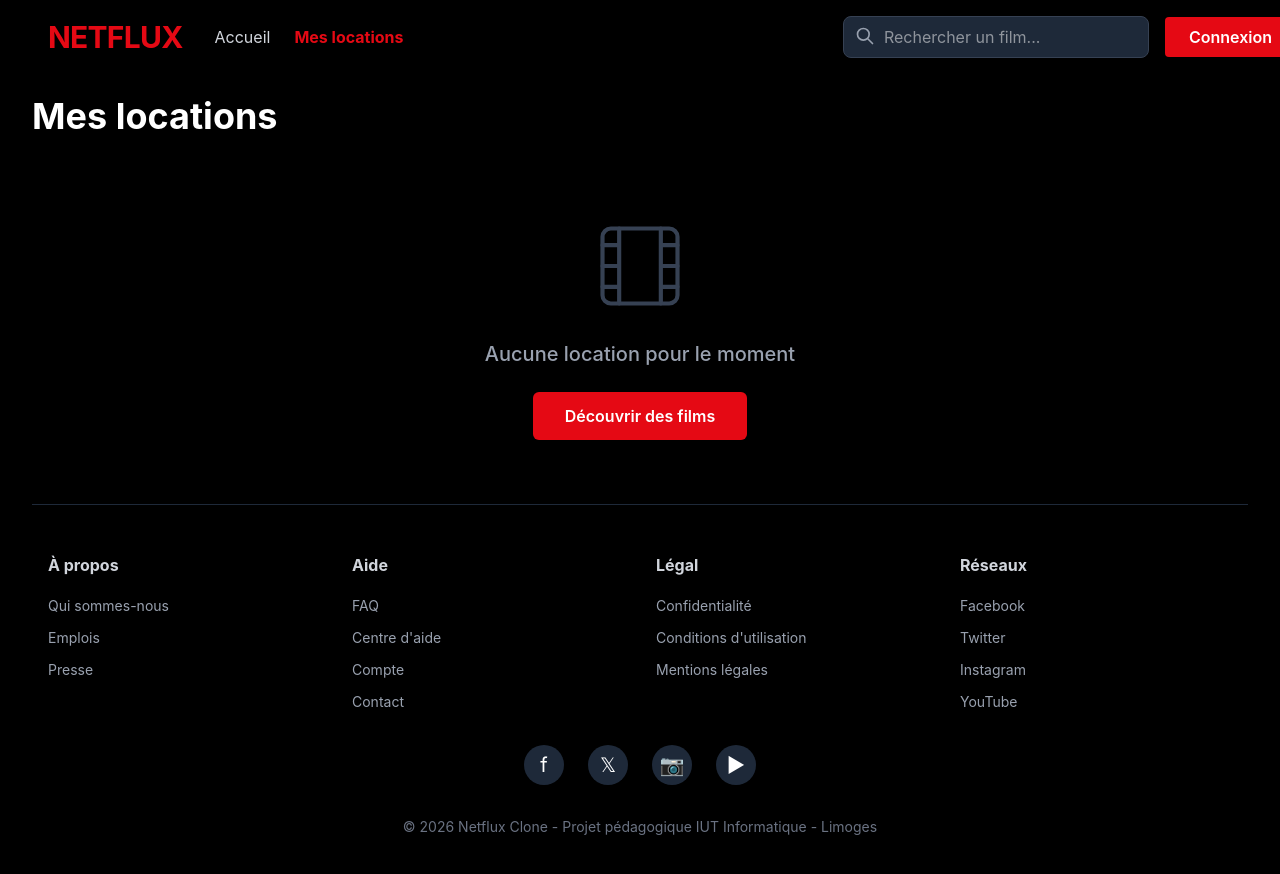
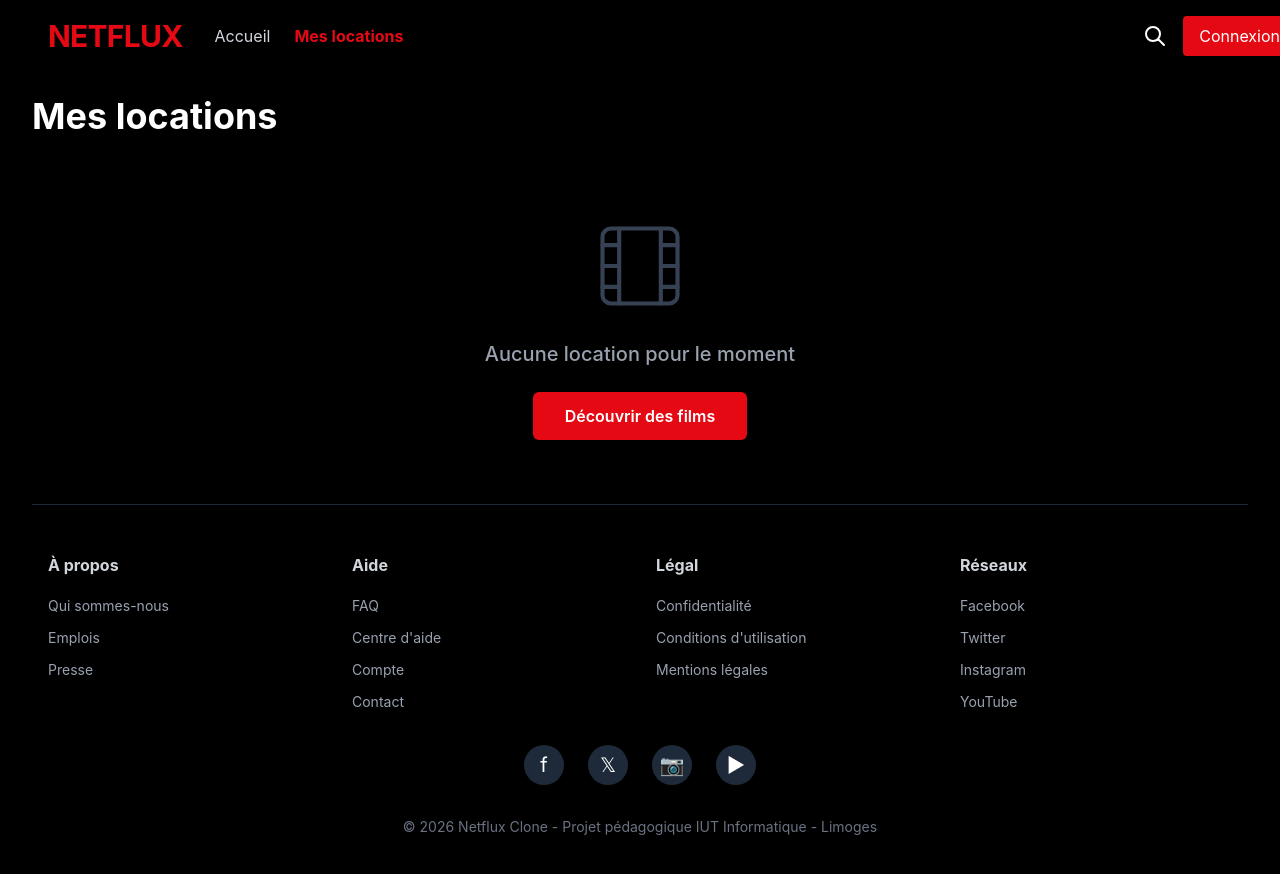
Before and after one commit to hbequet/netflix-like, a React app in the folder frontend-user/: page /my-rentals in a window 1280 px wide. Shown: the top 874 px of the page. Built offline with nearby package versions, Linux system fonts and the light colour scheme; the HTML template or start-up script is replaced by a standard one.

Commit message:
implement AuthProvider

```diff
--- a/frontend-user/src/components/common/Navbar.jsx
+++ b/frontend-user/src/components/common/Navbar.jsx
@@ -1,18 +1,21 @@
 import React, { useState } from 'react';
 import SearchBar from "../movies/SearchBar.jsx";
 import CartButton from "./CartButton.jsx";
-import {NavLink, useNavigate} from 'react-router-dom';
+import {Link, NavLink, useNavigate} from 'react-router-dom';
 import Button from "./Button.jsx";
+import {useAuth} from "../../context/AuthProvider.jsx";
 
 function Navbar({movies, cartItems, onRemoveFromCart}) {
     const [isScrolled, setIsScrolled] = useState(false);
     let navigate = useNavigate();
+    const { user, logout, isAuthenticated } = useAuth();
 
     const isSet = localStorage.getItem('user') !== null;
+    const [showUserMenu, setShowUserMenu] = useState(!isSet);
 
     return (
         <nav className={`fixed top-0 w-full z-50 transition-colors duration-300
-${
+        ${
             isScrolled ? 'bg-black' : 'bg-gradient-to-b from-black/80 to-transparent'
         }`}>
             <div className="container mx-auto px-4 py-4">
@@ -42,25 +45,71 @@
 
                     {/* User Section */}
                     <div className="flex items-center space-x-4">
-                        <SearchBar movies={movies} />
-                        {isSet && (
-                            <CartButton cartItems={cartItems} onRemoveFromCart={onRemoveFromCart} />
+                        {/* <SearchBar movies={movies} onSearch={onSearch} /> */}
+                        <button className="hover:text-gray-300 transition-colors">
+                            <svg
+                                className="w-6 h-6"
+                                fill="none"
+                                stroke="currentColor"
+                                viewBox="0 0 24 24"
+                            >
+                                <path
+                                    strokeLinecap="round"
+                                    strokeLinejoin="round"
+                                    strokeWidth={2}
+                                    d="M21 21l-6-6m2-5a7 7 0 11-14 0 7 7 0 0114 0z"
+                                />
+                            </svg>
+                        </button>
+
+                        {isAuthenticated() ? (
+                            <div className="relative">
+                                <button
+                                    onClick={() => setShowUserMenu(!showUserMenu)}
+                                    className="flex items-center space-x-2"
+                                >
+                                    <img
+                                        src={user.avatar}
+                                        alt={user.name}
+                                        className="w-8 h-8 rounded cursor-pointer hover:ring-2 hover:ring-primary transition"
+                                    />
+                                    <span className="hidden md:block text-sm">{user.name}</span>
+                                </button>
+                                {showUserMenu && (
+                                    <div className="absolute right-0 mt-2 w-48 bg-black/95 backdrop-blur-lg border border-gray-800 rounded-lg shadow-xl py-2">
+                                        <NavLink
+                                            to="/profile"
+                                            className="block px-4 py-2 hover:bg-gray-800 transition"
+                                            onClick={() => setShowUserMenu(false)}>
+                                            Mon profil
+                                        </NavLink>
+                                        <NavLink
+                                            to="/my-rentals"
+                                            className="block px-4 py-2 hover:bg-gray-800 transition"
+                                            onClick={() => setShowUserMenu(false)}>
+                                            Mes locations
+                                        </NavLink>
+                                        <hr className="border-gray-800 my-2" />
+                                        <button
+                                            onClick={logout}
+                                            className="w-full text-left px-4 py-2 hover:bg-gray-800 transition text-red-400">
+                                            Déconnexion
+                                        </button>
+                                    </div>
+                                )}
+                            </div>
+                        ) : (
+                            <Link to="/login">
+                                <button className="px-4 py-2 bg-primary hover:bg-primary-dark rounded transition">
+                                    Connexion
+                                </button>
+                            </Link>
                         )}
-
-                        <NavLink to={"/login"}>
-                            {isSet && (
-                                <div className="w-8 h-8 bg-primary rounded flex items-center justify-center cursor-pointer hover:bg-primary-dark transition-colors">
-                                    <span className="text-sm font-bold">U</span>
-                                </div>
-                            ) || (
-                                <Button className="w-20 h-10" onClick={() => navigate("/login")}>Connexion</Button>
-                            )
-                            }
-                        </NavLink>
                     </div>
                 </div>
             </div>
         </nav>
     );
 }
+
 export default Navbar;
--- /dev/null
+++ b/frontend-user/src/context/AuthProvider.jsx
@@ -0,0 +1,72 @@
+import {useContext, useState, useEffect, createContext} from 'react';
+
+const AuthContext = createContext();
+
+export function AuthProvider({ children }) {
+    const [user, setUser] = useState(null);
+    useEffect(() => {
+        const storedUser = localStorage.getItem('user');
+        if (storedUser) {
+            setUser(JSON.parse(storedUser));
+        }
+    }, [setUser])
+
+    const [loading, setLoading] = useState(false);
+
+    // Fonction de connexion
+    const login = async (email, password) => {
+        try {
+            // TODO: Sera remplacé plus tard par la vraie API (séance 8 ou 9 , ça dépend ;-))
+            // Simulation
+            await new Promise(resolve => setTimeout(resolve, 1000));
+            const mockUser = {
+                id: Date.now(),
+                email: email,
+                name: email.split('@')[0],
+                avatar: `https://ui-avatars.com/api/?name=${email}&background=e50914&color=fff`
+            };
+            localStorage.setItem('user', JSON.stringify(mockUser));
+            setUser(mockUser);
+            return { success: true };
+        } catch (error) {
+            return { success: false, error: error.message };
+        }
+    };
+
+    // Fonction d'inscription
+    const register = async (name, email, password) => {
+
+    };
+
+    // Fonction de déconnexion
+    const logout = () => {
+        localStorage.removeItem('user');
+        localStorage.removeItem('rentals');
+        setUser(null);
+    };
+
+    // Vérifier si l'utilisateur est connecté
+    const isAuthenticated = () => {
+        return !!user;
+    };
+
+    // Mettre à jour le profil
+    const updateProfile = (updates) => {
+        const updatedUser = { ...user, ...updates }; //ça ne vous rappelle rien ?
+        localStorage.setItem('user', JSON.stringify(updatedUser));
+        setUser(updatedUser);
+    };
+
+    //On met à disposition les éléments pour être utilisés dans les composants
+    const value = {user, loading, login, register, logout, isAuthenticated, updateProfile };
+    return (
+        <AuthContext.Provider value={value}> {!loading && children} </AuthContext.Provider>
+    );
+}
+
+// Hook personnalisé
+export function useAuth() {
+    const context = useContext(AuthContext);
+    if (!context) throw new Error('useAuth must be used within AuthProvider');
+    return context;
+}
--- /dev/null
+++ b/frontend-user/src/context/ThemeProvider.jsx
@@ -0,0 +1,25 @@
+import {createContext, useContext, useState} from "react";
+
+const ThemeContext = createContext();
+
+export function ThemeProvider({ children }) {
+    const [theme, setTheme] = useState("dark");
+    const toggleTheme = () => {
+        setTheme((prev) => (prev === "dark" ? "light" : "dark"));
+    };
+    const value = {
+        theme,
+        toggleTheme,
+    };
+    return (
+        <ThemeContext.Provider value={value}>{children}</ThemeContext.Provider>
+    );
+}
+
+export function useTheme() {
+    const context = useContext(ThemeContext);
+    if (!context) {
+        throw new Error("useTheme must be used within ThemeProvider");
+    }
+    return context;
+}
--- a/frontend-user/src/pages/Login.jsx
+++ b/frontend-user/src/pages/Login.jsx
@@ -2,6 +2,7 @@
 import {Link, useNavigate} from "react-router-dom";
 import Button from "../components/common/Button.jsx";
 import LoadingSpinner from "../components/common/LoadingSpinner.jsx";
+import {useAuth} from "../context/AuthProvider.jsx";
 
 function Login() {
     const [formData, setFormData] = useState({email: "", password: ""});
@@ -9,24 +10,24 @@
     const [loading, setLoading] = useState(false);
     let navigate = useNavigate();
 
+    const { login } = useAuth();
     const handleSubmit = async (e) => {
+        console.log("submit");
         e.preventDefault();
-
         const newErrors = validateForm();
         if (Object.keys(newErrors).length > 0) {
             setErrors(newErrors);
             return;
         }
+        setLoading(true);
 
-        setLoading(true);
-        setTimeout(() => {
-            localStorage.setItem('user',
-                JSON.stringify({email: formData.email,
-                name: formData.email.split('@')[0]
-                }));
+        const result = await login(formData.email, formData.password);
+        if (result.success) {
+            navigate("/");
+        } else {
+            setErrors(true);
             setLoading(false);
-            navigate("/");
-        }, 1000);
+        }
     };
 
     const validateForm = () => {
```
Also changed, not shown: frontend-user/src/App.jsx (+8 -0 lines).
